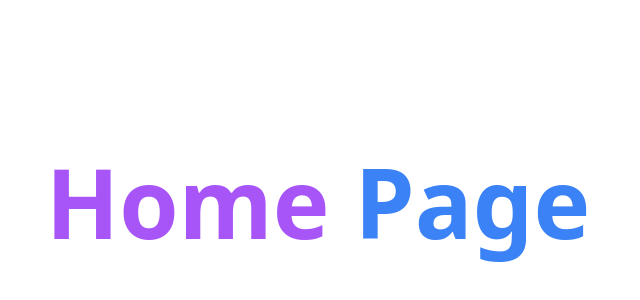
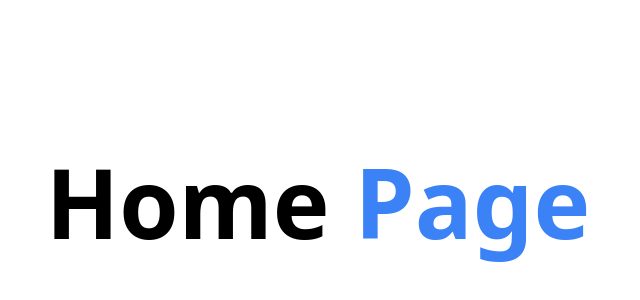
Before and after one commit to ZiyadHammad/Pumpfolio, a React (Vite) app: page / in a window 1280 px wide. Shown: the part 198-498 px from the top of the page, without its empty margins (322-962 px from the left). Built offline with nearby package versions, Linux system fonts and the light colour scheme.

Commit message:
Configured tailwind and added a layout

```diff
--- a/index.html
+++ b/index.html
@@ -4,7 +4,7 @@
     <meta charset="UTF-8" />
     <link rel="icon" type="image/png" href="/logo.png" />
     <meta name="viewport" content="width=device-width, initial-scale=1.0" />
-    <title>Vite + React</title>
+    <title>Pumpfolio.</title>
   </head>
   <body>
     <div id="root"></div>
--- /dev/null
+++ b/src/layouts/MainLayout.jsx
@@ -0,0 +1,11 @@
+import { Outlet } from "react-router-dom"
+
+const MainLayout = () => {
+  return (
+    <div>
+      <Outlet  />
+    </div>
+  )
+}
+
+export default MainLayout
--- a/src/pages/Home.jsx
+++ b/src/pages/Home.jsx
@@ -1,7 +1,7 @@
 const Home = () => {
   return (
     <div className='flex h-[100vh] items-center justify-center'>
-      <h1 className="text-8xl text-purple-500 font-bold" >Home <span className="text-blue-500" >Page</span></h1>
+      <h1 className="text-8xl text-primary font-bold" >Home <span className="text-blue-500" >Page</span></h1>
     </div>
   )
 }
--- a/tailwind.config.js
+++ b/tailwind.config.js
@@ -5,7 +5,12 @@ export default {
     "./src/**/*.{js,ts,jsx,tsx}"
   ],
   theme: {
-    extend: {},
+    extend: {
+      colors: {
+        primary: '',
+        secondary: '',
+      },
+    },
   },
   plugins: [],
 }
```
Also changed, not shown: src/main.jsx (+14 -7 lines).
